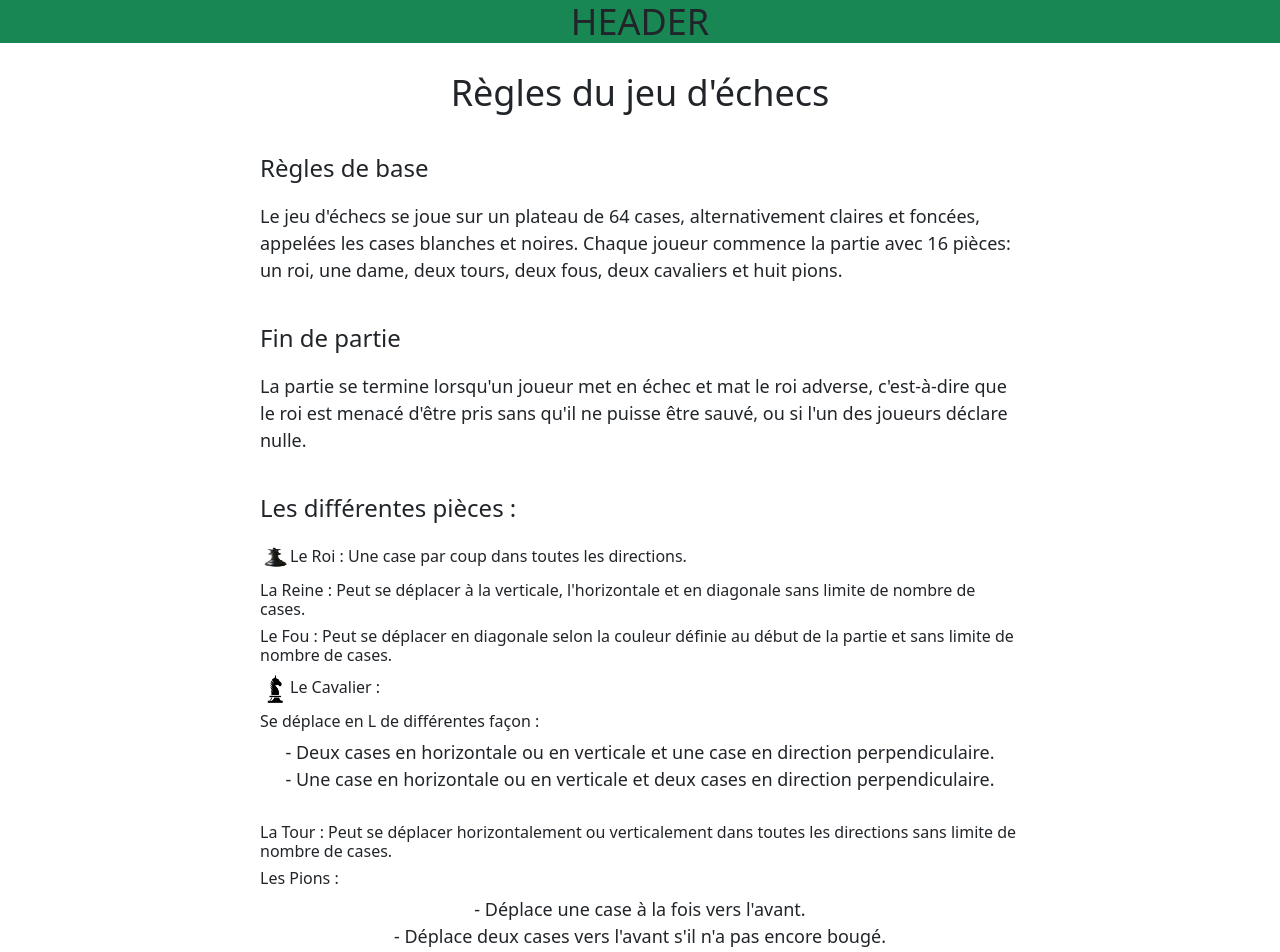
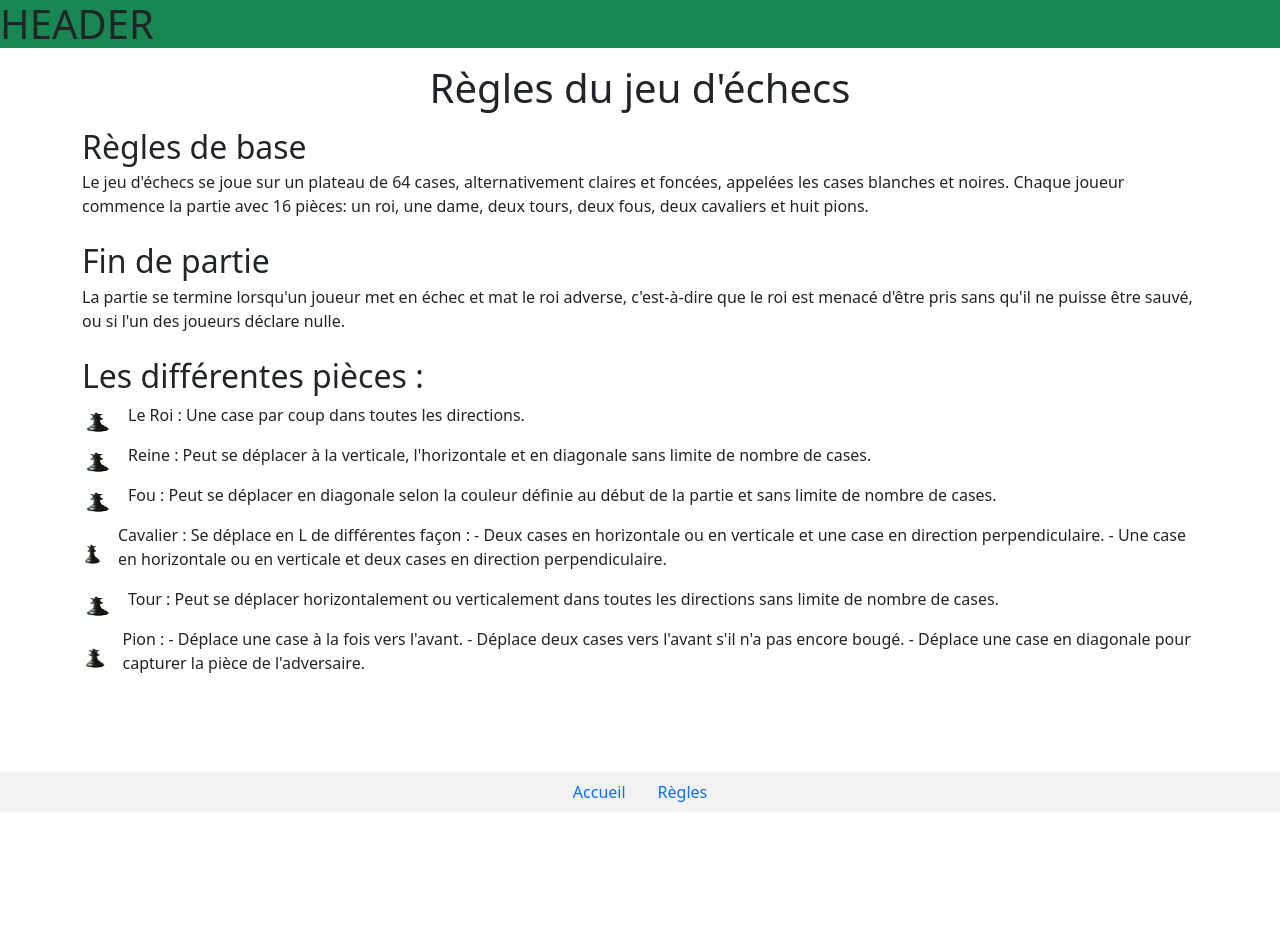
Before and after one commit to Chaturanga2/chaturanga_front, a Vue app: page /ChessRules in a window 1280 px wide. Shown: the top 952 px of the page. After the commit the page ends 812 px from the top, so only its background shows below. Built offline with nearby package versions, Linux system fonts and the light colour scheme; what @meforma/vue-toaster would draw is missing.

Commit message:
#6 reglement de jeu

```diff
--- a/src/components/PiecesChess.vue
+++ b/src/components/PiecesChess.vue
@@ -1,52 +1,67 @@
 <template>
-    <div class="pieces-chess">
-
-        <h6><img src="../assets/roi.png" alt="roi" />Le Roi : Une case par coup dans toutes les directions.</h6>
-        <h6>La Reine : Peut se déplacer à la verticale, l'horizontale et en diagonale sans limite de nombre de cases.</h6>
-        <h6>Le Fou : Peut se déplacer en diagonale selon la couleur définie au début de la partie et sans limite de nombre
-            de cases.</h6>
-
-        <h6><img src="../assets/cheval.png" alt="cavalier" />Le Cavalier : </h6>
-        <h6>Se déplace en L de différentes façon :</h6>
-
-        <p class="mouv-cavalier">
-            - Deux cases en horizontale ou en verticale et une case en direction perpendiculaire.
-            <br>
-            - Une case en horizontale ou en verticale et deux cases en direction perpendiculaire.
-        </p>
-
-        <h6>La Tour : Peut se déplacer horizontalement ou verticalement dans toutes les directions sans limite de nombre
-            de cases.</h6>
-        <h6>Les Pions : </h6>
-        <p class="mouv-pions">
-            - Déplace une case à la fois vers l'avant.
-            <br>
-            - Déplace deux cases vers l'avant s'il n'a pas encore bougé.
-            <br>
-            - Déplace une case en diagonale pour capturer la pièce de l'adversaire.
-        </p>
+    <div class="">
+        <div
+            class="d-flex align-items-center justify-content-start"
+            v-for="(rule, index) in rules"
+            :key="`rules_${index}`"
+        >
+            <img width="30" height="30" :src="rule.image" alt=""/>
+            <div class="ms-3">
+                <p>{{ rule.name }} : {{ rule.description }}</p>
+            </div>
+        </div>
     </div>
 </template>
 
-<script>
+<script lang="ts">
+import {defineComponent} from "vue";
 
-export default {
-    name: 'PiecesChess',
-}
+
+export default defineComponent({
+    name: 'PiecesChessView',
+    data() {
+        return {
+            rules: [
+                {
+                    name: "Le Roi",
+                    description: "Une case par coup dans toutes les directions.",
+                    image: require("@/assets/roi.png")
+                },
+                {
+                    name: "Reine",
+                    description: "Peut se déplacer à la verticale, l'horizontale et en diagonale sans limite de nombre de cases.",
+                    image: require("@/assets/roi.png")
+                },
+                {
+                    name: "Fou",
+                    description: "Peut se déplacer en diagonale selon la couleur définie au début de la partie et sans limite de nombre de cases.",
+                    image: require("@/assets/roi.png")
+                },
+                {
+                    name: "Cavalier",
+                    description: "Se déplace en L de différentes façon : \n" +
+                        "- Deux cases en horizontale ou en verticale et une case en direction perpendiculaire. \n" +
+                        "- Une case en horizontale ou en verticale et deux cases en direction perpendiculaire.",
+                    image: require("@/assets/roi.png")
+                },
+                {
+                    name: "Tour",
+                    description: "Peut se déplacer horizontalement ou verticalement dans toutes les directions sans limite de nombre de cases.",
+                    image: require("@/assets/roi.png")
+                },
+                {
+                    name: "Pion",
+                    description: "- Déplace une case à la fois vers l'avant. \n" +
+                        "- Déplace deux cases vers l'avant s'il n'a pas encore bougé. \n" +
+                        "- Déplace une case en diagonale pour capturer la pièce de l'adversaire.",
+                    image: require("@/assets/roi.png")
+                }
+            ]
+        }
+    },
+});
 
 </script>
 
 <style>
-img {
-    width: 30px;
-    height: 30px;
-}
-
-.mouv-cavalier {
-    text-align: center;
-}
-
-.mouv-pions {
-    text-align: center;
-}
 </style>
--- a/src/router/index.ts
+++ b/src/router/index.ts
@@ -5,7 +5,7 @@ import LoginView from "@/views/pages/authentication/LoginView.vue";
 import RegisterView from "@/views/pages/register/RegisterView.vue";
 import PageNotFoundView from "@/views/PageNotFoundView.vue";
 import HomeView from "@/views/pages/home/HomeView.vue";
-import ChessRules from "@/views/pages/Rules/ChessRules.vue";
+import ChessRulesView from "@/views/pages/Rules/ChessRulesView.vue";
 
 const routes: Array<RouteRecordRaw> = [
   {path: "/sign-in", name: "LOGIN", component: LoginView},
@@ -17,7 +17,7 @@ const routes: Array<RouteRecordRaw> = [
     children: [
       {path: "/dashboard", name: "DASHBOARD", component: DashboardView },
       {path: "/", name: "HOME", component: HomeView},
-      {path: "/ChessRules", name: "Regles", component: ChessRules},
+      {path: "/ChessRules", name: "CHESS_RULES", component: ChessRulesView},
     ],
   },
   { path: "/:pathMatch(.*)*", name: "NOT_FOUND", component: PageNotFoundView },
@@ -55,6 +55,4 @@ router.beforeEach((to, from, next) => {
     next();
   }
 });
-
-
 export default router
--- a/src/views/components/templates/FooterComponent.vue
+++ b/src/views/components/templates/FooterComponent.vue
@@ -1,13 +1,11 @@
 <template>
     <footer>
-    <div class="container">
-      <nav>
-        <ul>
-          <li><a href="#">Accueil</a></li>
-          <li><a href="#">À propos</a></li>
-          <li><a href="#">Contact</a></li>
-
-        </ul>
+        <div class="container d-flex justify-content-center">
+            <nav class="nav">
+                <router-link class="nav-link" :to="{name: 'HOME'}">Accueil</router-link>
+                <router-link class="nav-link" :to="{name: 'CHESS_RULES'}">Règles</router-link>
+<!--                <router-link class="nav-link" :to="{name: 'ABOUT'}">À propos</router-link>-->
+<!--                <router-link class="nav-link" :to="{name: 'CONTACT'}">Contact</router-link>-->
             </nav>
         </div>
     </footer>
@@ -16,32 +14,6 @@
 <style>
 footer {
     background-color: #f2f2f2;
-    padding: 20px;
-    text-align: center;
 }
 
-  nav {
-    display: inline-block;
-  }
-
-  ul {
-    list-style: none;
-    padding: 0;
-    margin: 0;
-  }
-
-  li {
-    display: inline-block;
-    margin: 0 10px;
-  }
-
-  a {
-    color: #333;
-    text-decoration: none;
-    transition: color 0.2s;
-  }
-
-  a:hover {
-    color: #666;
-  }
 </style>
--- a/src/views/pages/LayoutView.vue
+++ b/src/views/pages/LayoutView.vue
@@ -1,7 +1,7 @@
 <template>
     <div class="bg-white text-dark">
         <HeaderComponent />
-        <div class="container-fluid px-0 m-0">
+        <div style="min-height: 88.5vh" class="container-fluid px-0 m-0">
             <RouterView />
 
         </div>
--- a/src/views/pages/Rules/ChessRules.vue
+++ /dev/null
@@ -1,51 +0,0 @@
-<template>
-  <div class="game-rules">
-    <h1>Règles du jeu d'échecs</h1>
-    <h2>Règles de base</h2>
-    <p>Le jeu d'échecs se joue sur un plateau de 64 cases, alternativement claires et foncées, appelées les cases blanches
-      et noires. Chaque joueur commence la partie avec 16 pièces: un roi, une dame, deux tours, deux fous, deux cavaliers
-      et huit pions.</p>
-    <h2>Fin de partie</h2>
-    <p>La partie se termine lorsqu'un joueur met en échec et mat le roi adverse, c'est-à-dire que le roi est menacé d'être
-      pris sans qu'il ne puisse être sauvé, ou si l'un des joueurs déclare nulle.</p>
-    <h2>Les différentes pièces :</h2>
-    <PiecesChess></PiecesChess>
-  </div>
-</template>
-
-<script>
-import PiecesChess from '@/components/PiecesChess.vue';
-
-export default {
-  components: {
-    PiecesChess
-  }
-}
-
-
-</script>
-
-<style>
-.game-rules {
-  max-width: 800px;
-  margin: 0 auto;
-  padding: 20px;
-  font-size: 18px;
-}
-
-h1 {
-  font-size: 36px;
-  text-align: center;
-}
-
-h2 {
-  font-size: 24px;
-  margin-top: 40px;
-  margin-bottom: 20px;
-}
-
-p {
-  line-height: 1.5;
-  margin-bottom: 30px;
-}
-</style>
--- /dev/null
+++ b/src/views/pages/Rules/ChessRulesView.vue
@@ -0,0 +1,36 @@
+<template>
+    <div class="container">
+        <h1 class="h1 my-3 text-center">Règles du jeu d'échecs</h1>
+        <h2 class="h2 mb-1">Règles de base</h2>
+        <p class="mb-4">Le jeu d'échecs se joue sur un plateau de 64 cases, alternativement claires et foncées, appelées les cases
+            blanches
+            et noires. Chaque joueur commence la partie avec 16 pièces: un roi, une dame, deux tours, deux fous, deux
+            cavaliers
+            et huit pions.</p>
+
+        <h2 class="h2 mb-1">Fin de partie</h2>
+        <p class="mb-4">La partie se termine lorsqu'un joueur met en échec et mat le roi adverse, c'est-à-dire que le roi est menacé
+            d'être
+            pris sans qu'il ne puisse être sauvé, ou si l'un des joueurs déclare nulle.</p>
+
+        <h2>Les différentes pièces :</h2>
+        <PiecesChess />
+    </div>
+</template>
+
+<script>
+import PiecesChess from '@/components/PiecesChess.vue';
+
+export default {
+    name: 'ChessRulesView',
+    components: {
+        PiecesChess
+    }
+}
+
+
+</script>
+
+<style>
+
+</style>
```
Also changed, not shown: src/views/components/rules/RulesComponent.vue (added, +22 -0 lines). Lines whose indentation alone changed are shown as unchanged.
